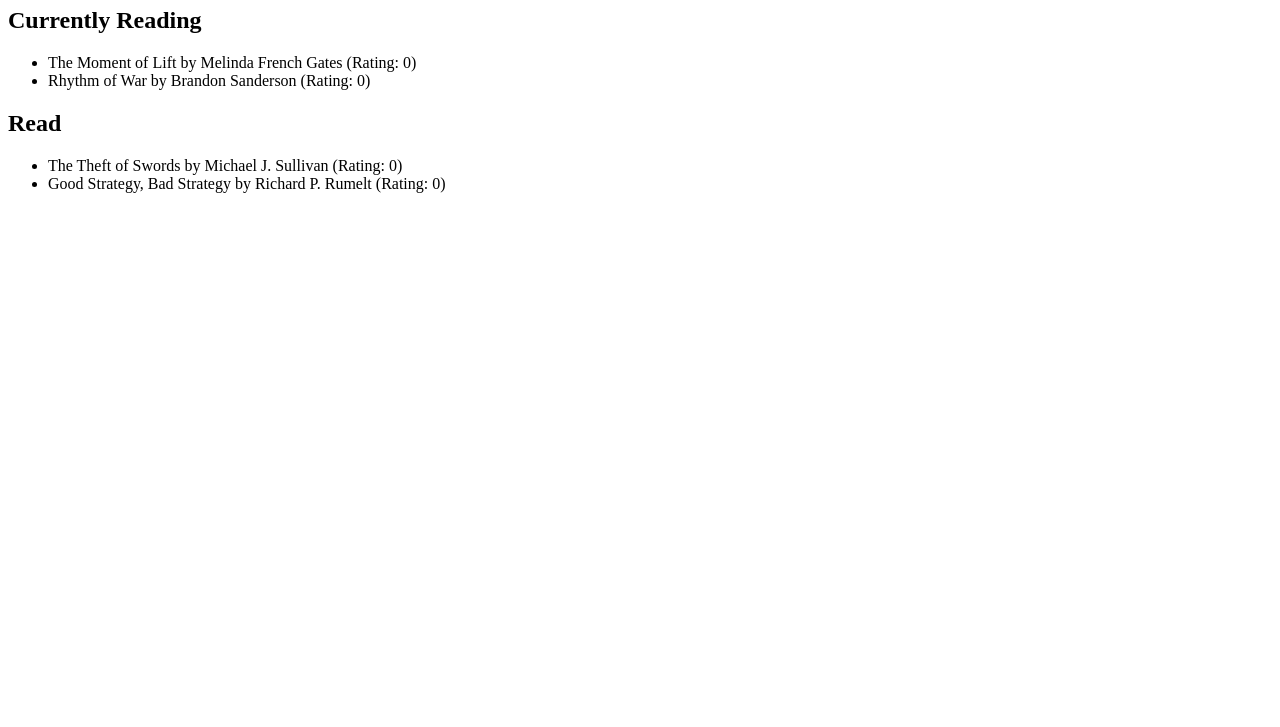
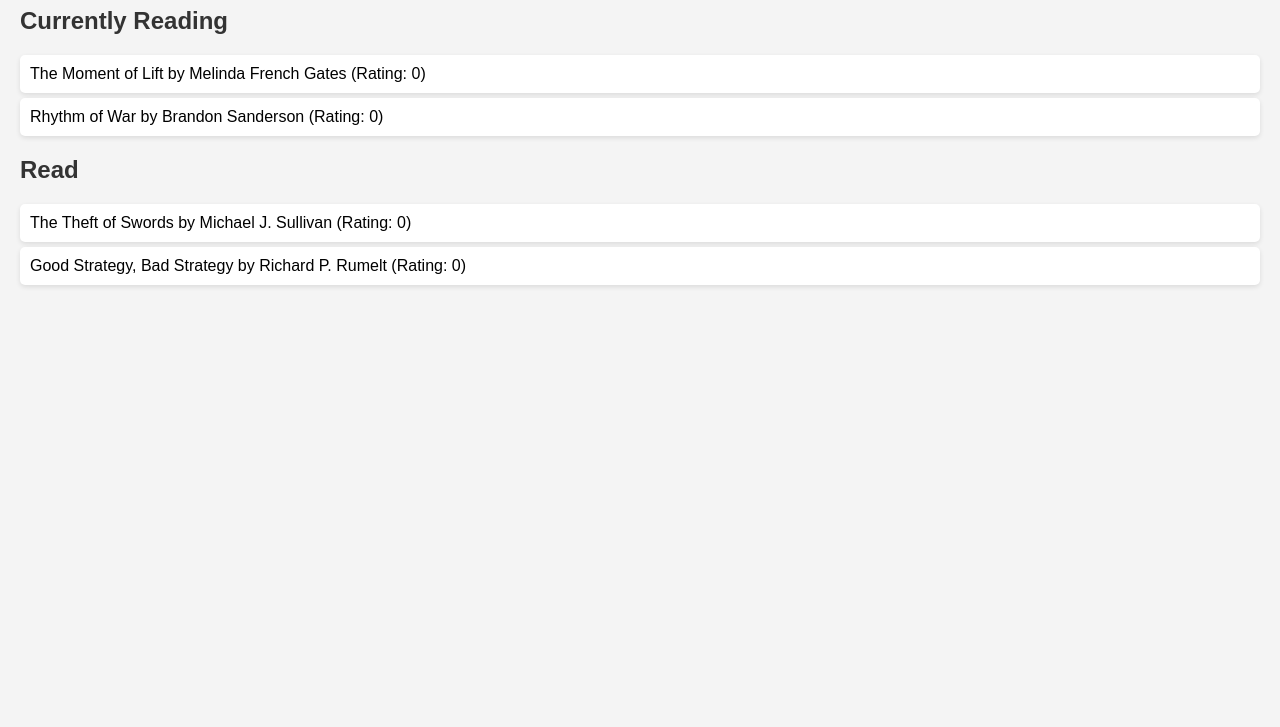
Before and after one commit to p-nihalani/many-books, a plain HTML site: page index.html in a window 1280 px wide. Shown: the part 73-800 px from the top of the page. Drawn offline with Linux system fonts and the light colour scheme.

Commit message:
Update index.html

```diff
--- a/index.html
+++ b/index.html
@@ -4,6 +4,8 @@
     <meta charset="UTF-8">
     <meta name="viewport" content="width=device-width, initial-scale=1.0">
     <title>Book List</title>
+    <!-- Link to the External CSS File -->
+    <link rel="stylesheet" href="style.css">
 </head>
 <body>
     <h1>My Reading List</h1>
```
